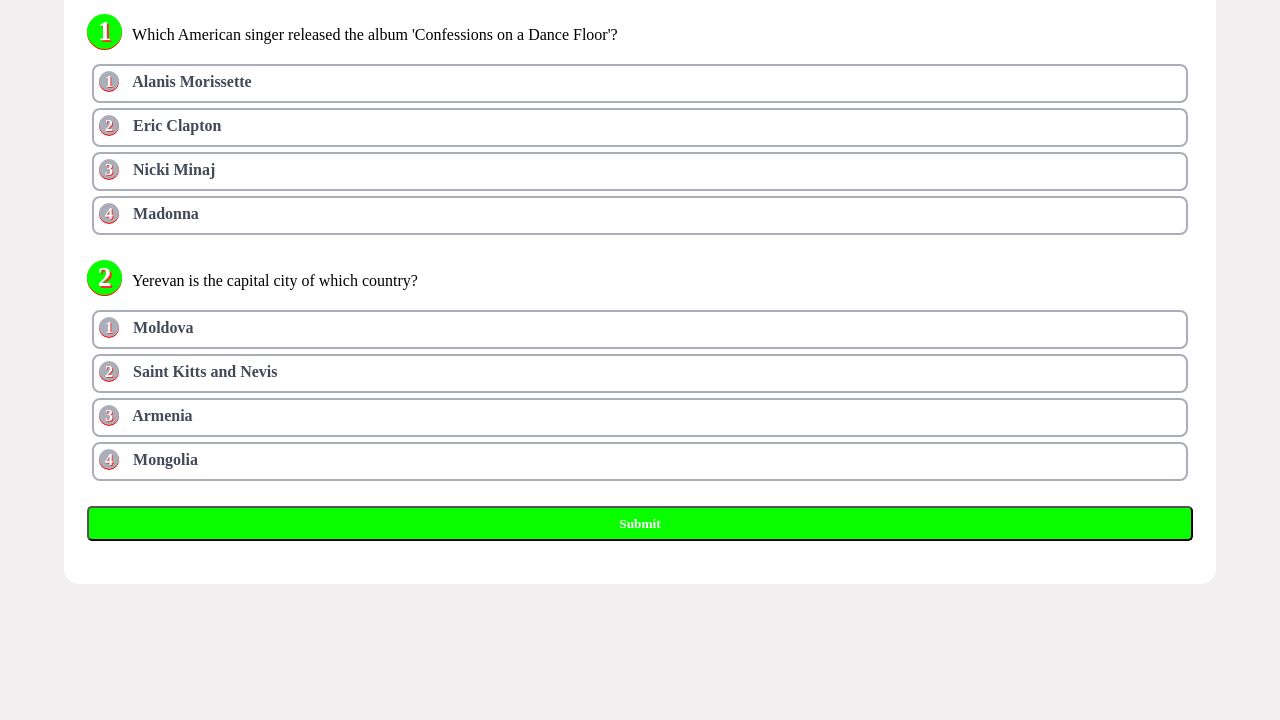
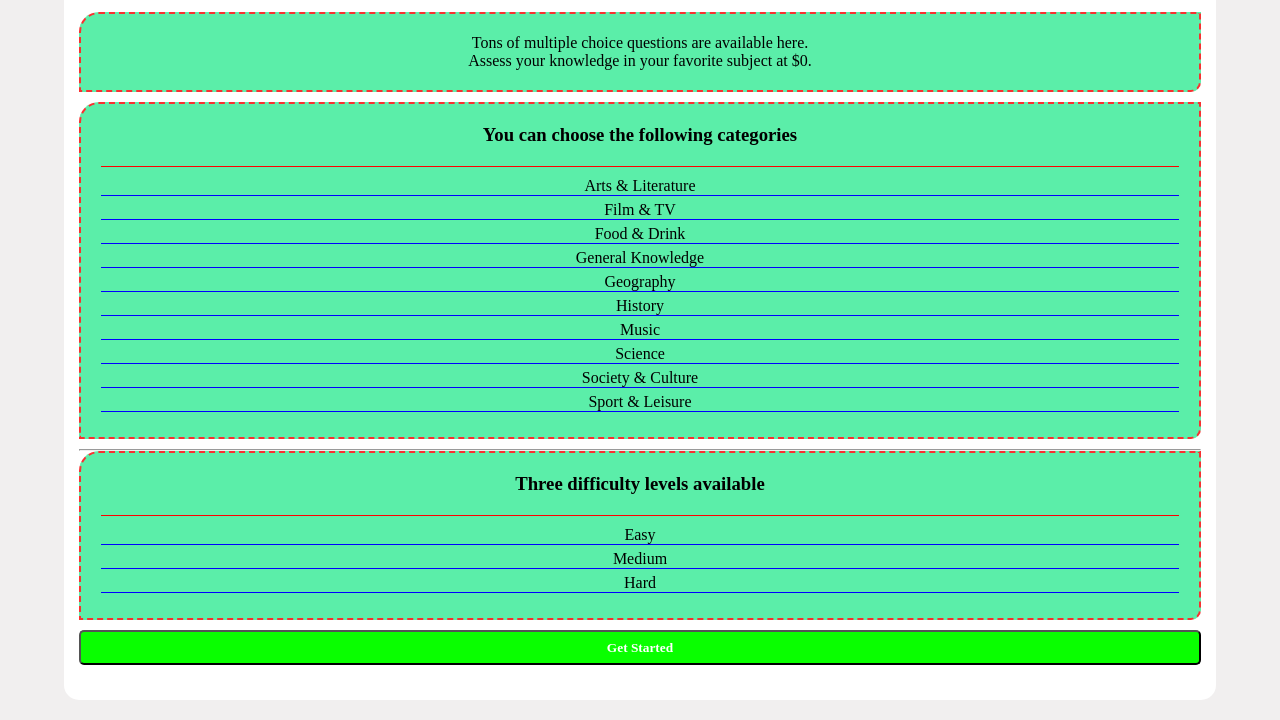
Before and after one commit to hikmatullah-mohammadi/quizie, a React app: page / in a window 1280 px wide. Shown: the part 118-838 px from the top of the page. Before the commit the page ends 800 px from the top, so only its background shows below. Built offline with nearby package versions, Linux system fonts and the light colour scheme.

Commit message:
added and designed HomeNotLoggedIn component
This component displays when a user first visit the site

```diff
--- a/public/style/index.scss
+++ b/public/style/index.scss
@@ -1,7 +1,8 @@
 $primary-color : (
   dark-chartreuse: rgb(9, 255, 0),
   light-chartreuse: rgb(156, 245, 68),
-  lightred: rgb(248, 48, 48)
+  lightred: rgb(248, 48, 48),
+  home-bg: rgb(91, 238, 169)
 );
 
 $neutral-color : (
@@ -14,6 +15,16 @@
 };
 @function neutral-color($c) {
   @return map-get($map: $neutral-color, $key: $c)
+};
+
+@mixin btn-style {
+  background-color: primary-color(dark-chartreuse);
+  color: white;
+  border-radius: 5px;
+  font-weight: 900;
+  width: 100%;
+  height: 35px;
+  margin-bottom: 20px;
 }
 
 * {
@@ -50,6 +61,16 @@
     width: 90%;
     margin: 20px auto;
     border-radius: 15px;
+    header {
+      h1 {
+        text-align: center;
+        padding: 20px;
+        &::first-letter {
+          font-size: 1.5em;
+          color: primary-color(dark-chartreuse);
+        }
+      }
+    }
     .login-page {
       padding: 2%;
       h1 {
@@ -97,6 +118,42 @@
           font-size: 20px;
           margin-top: 10px;
         }
+      }
+    }
+
+    .home-not-logged-in {
+      padding: 15px;
+      .welcome-msg {
+        margin-bottom: 10px;
+        text-align: center;
+        border: 2px dashed primary-color(lightred);
+        border-radius: 20px 0 10px 0;
+        background-color: primary-color(home-bg);
+        padding: 20px 5px;
+      }
+      .difficulties, .categories {
+        margin-bottom: 10px;
+        text-align: center;
+        border: 2px dashed primary-color(lightred);
+        border-radius: 20px 0 10px 0;
+        background-color: primary-color(home-bg);
+        padding: 20px;
+        h3 {
+          color: black;
+          padding-bottom: 20px;
+          border-bottom: 1px solid red;
+        }
+        ul {
+          margin-top: 10px;
+          list-style-type: none;
+          li {
+            margin: 5px auto;
+            border-bottom: blue 1px solid;
+          }
+        }
+      }
+      .btn-get-started {
+        @include btn-style();
       }
     }
     .questions {
@@ -170,14 +227,47 @@
           }
         }
       }
+      .result {
+        margin: 20px 0;
+        padding: 20px;
+        text-align: center;
+        background-color: primary-color(dark-chartreuse);
+        border-radius: 10px;
+        font-weight: bold;
+        animation: opacity-anim 1s ease-in;
+        progress {
+          animation: opacity-anim 1s ease-in;
+          width: 100%;
+          height: 20px;
+        }
+      }
       .btn-submit {
-        background-color: primary-color(dark-chartreuse);
-        color: white;
-        border-radius: 5px;
-        font-weight: 900;
-        width: 100%;
-        height: 35px;
-        margin-bottom: 20px;
+        @include btn-style();
+      }
+    }
+    .alert-box {
+      position: fixed;
+      inset: 0 0 0 0;
+      background-color: rgba(128, 128, 128, 0.5);
+      display: grid;
+      place-items: center;
+      animation: opacity-anim 1s ease-in-out;
+      div {
+        background-color: white;
+        border-radius: 10px;
+        padding: 10px;
+        width: 250px;
+        p:first-child {
+          font-size: 1.5em;
+          font-weight: bold;
+        }
+        hr {
+          margin: 10px 0 30px 0;
+        }
+        p:last-child {
+          text-align: center;
+          margin-bottom: 20px;
+        }
       }
     }
   }
--- a/src/components/Header.js
+++ b/src/components/Header.js
@@ -1 +1 @@
-export default () => <header>-----</header>
+export default () => <header><h1>Quizie</h1></header>
--- /dev/null
+++ b/src/components/HomeNotLoggedIn.js
@@ -0,0 +1,39 @@
+const HomeNotLoggedIn = () => {
+  return (
+    <div className="home-not-logged-in">
+      <div className="welcome-msg">
+        <p>Tons of multiple choice questions are available here.</p>
+        <p>Assess your knowledge in your favorite subject at $0.</p>
+      </div>
+      <div>
+        <div className="categories">
+          <h3>You can choose the following categories</h3>
+          <ul>
+            <li>Arts & Literature</li>
+            <li>Film & TV</li>
+            <li>Food & Drink</li>
+            <li>General Knowledge</li>
+            <li>Geography</li>
+            <li>History</li>
+            <li>Music</li>
+            <li>Science</li>
+            <li>Society & Culture</li>
+            <li>Sport & Leisure</li>
+          </ul>
+        </div>
+        <hr />
+        <div className="difficulties">
+          <h3>Three difficulty levels available </h3>
+          <ul>
+            <li>Easy</li>
+            <li>Medium</li>
+            <li>Hard</li>
+          </ul>
+        </div>
+      </div>
+      <button className="btn-get-started">Get Started</button>
+    </div>
+  )
+}
+
+export default HomeNotLoggedIn
--- a/src/components/Main.js
+++ b/src/components/Main.js
@@ -1,9 +1,13 @@
 import Questions from './Questions'
+import HomeNotLoggedIn from './HomeNotLoggedIn'
+import Header from './Header'
 
 const Main = () => {
   return (
     <main>
-      <Questions />
+      <Header />
+      {/* <Questions /> */}
+      <HomeNotLoggedIn />
     </main>
   )
 }
--- a/src/components/Questions.js
+++ b/src/components/Questions.js
@@ -1,5 +1,6 @@
 import { useEffect, useReducer, useState } from 'react'
 import data from './../data'
+import AlertBox from './AlertBox'
 
 const questionsReducer = (state, action) => {
   switch(action.type) {
@@ -13,25 +14,14 @@
   }
 }
 
-const positionCorrectAnswerIndexRandomly = (answers) => {
-  let randonIndex // between 0-3
-  while (true){
-    randonIndex = Math.floor(Math.random()*10)
-    if (randonIndex < 4) break
-  }
-  // swap the correct answer to its random position
-  let tmp = answers[0]
-  answers[0] = answers[randonIndex]
-  answers[randonIndex] = tmp
-  return answers
-}
-
 const Questions = () => {
   const [questions, answerDispatch] = useReducer(questionsReducer, [])
   const [status, setStatus] = useState({
     isSubmitting: false,
     isSubmitted: false
   })
+  const [numberOfCorrectAnswers, setNumberOfCorrectAnswers] = useState(0)
+  const [displayAlertBox, setDisplayAlertBox] = useState(false)
 
   useEffect(() => {
     // put correct answer and incorrect answers together in an array
@@ -61,16 +51,29 @@
   }
 
   const handleSubmit = () => {
+    let isAllQuestionsAnswered = true
+    questions.forEach(item => {
+      if (!item.selectedAnswer){
+        isAllQuestionsAnswered = false
+        setDisplayAlertBox(true)
+        setTimeout(() => {
+          setDisplayAlertBox(false)
+        }, 2000);
+        return
+      }
+    })
+    if (!isAllQuestionsAnswered) {
+      return
+    }
     setStatus({...status, isSubmitting: true})
-    let numberOfCorrectAns = 0
+    let nCorrectAnswers = 0
     questions.forEach(q => {
       if (q.answers.indexOf(q.correctAnswer) === q.selectedAnswer-1) {
-        numberOfCorrectAns++
+        nCorrectAnswers++
       }
     });
 
-    console.log("Correct answers: ", numberOfCorrectAns)
-    console.log("Incorrect answers: ", questions.length - numberOfCorrectAns)
+    setNumberOfCorrectAnswers(nCorrectAnswers)
     setStatus({isSubmitting: false, isSubmitted: true})
   }
   const elements = questions.map((item, index) => (
@@ -137,9 +140,22 @@
   ))
   return (
     <section className='questions'>
+      {/* display when not all questions are answered */}
+      { displayAlertBox &&
+        <AlertBox
+        alertType="Error"
+        alertMsg="Please answer all the questions..."
+      />
+      }
+
       <h2>Python (20q)</h2>
       <div>
         { elements }
+        <div className="result" style={{display: status.isSubmitted ? "block" : "none"}}>
+          <p>Correct answers: {numberOfCorrectAnswers} out of {questions.length}</p>
+          <progress value={numberOfCorrectAnswers * 100 / questions.length} min="0" max="100" step="1"/>
+          <p>{numberOfCorrectAnswers * 100 / questions.length}%</p>
+        </div>
         <button className='btn-submit' onClick={handleSubmit}>
           {status.isSubmitting ? "Submitting..." : "Submit"}
         </button>
@@ -148,4 +164,18 @@
   )
 }
 
+
+function positionCorrectAnswerIndexRandomly (answers) {
+  let randonIndex // between 0-3
+  while (true){
+    randonIndex = Math.floor(Math.random()*10)
+    if (randonIndex < 4) break
+  }
+  // swap the correct answer to its random position
+  let tmp = answers[0]
+  answers[0] = answers[randonIndex]
+  answers[randonIndex] = tmp
+  return answers
+}
+
 export default Questions
--- a/src/data.js
+++ b/src/data.js
@@ -9,16 +9,16 @@
     "type": "Multiple Choice",
     "difficulty": "medium"
   },
-  {
-    "category": "Geography",
-    "id": "62373f72f34f7d35cc389d6b",
-    "correctAnswer": "Armenia",
-    "incorrectAnswers": ["Saint Kitts and Nevis", "Moldova", "Mongolia"],
-    "question": "Yerevan is the capital city of which country?",
-    "tags": [],
-    "type": "Multiple Choice",
-    "difficulty": "hard"
-  },
+  // {
+  //   "category": "Geography",
+  //   "id": "62373f72f34f7d35cc389d6b",
+  //   "correctAnswer": "Armenia",
+  //   "incorrectAnswers": ["Saint Kitts and Nevis", "Moldova", "Mongolia"],
+  //   "question": "Yerevan is the capital city of which country?",
+  //   "tags": [],
+  //   "type": "Multiple Choice",
+  //   "difficulty": "hard"
+  // },
   // {
   //   "category": "Film & TV",
   //   "id": "624dba59de6018633d31f6c1",
```
Also changed, not shown: src/components/LoadingDisplay.js (added, +31 -0 lines), public/style/index.css, 2 other files.
